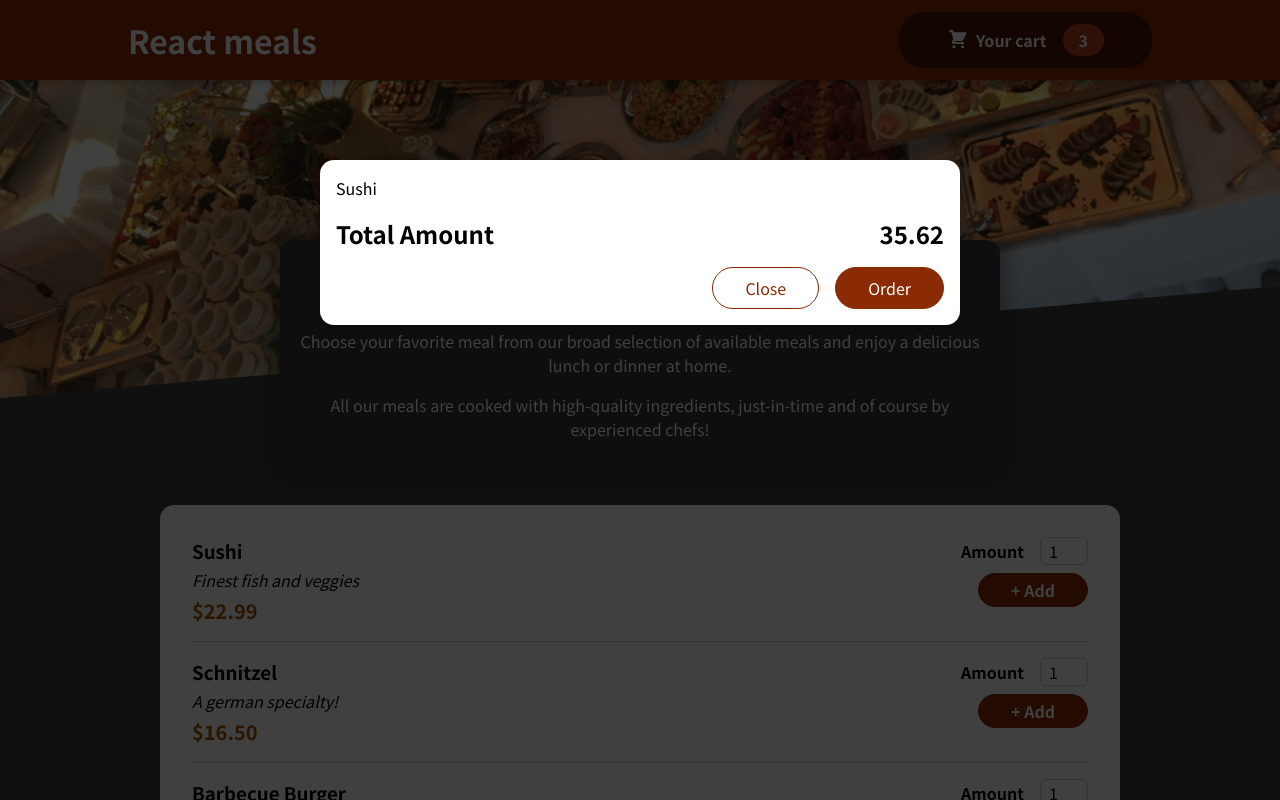
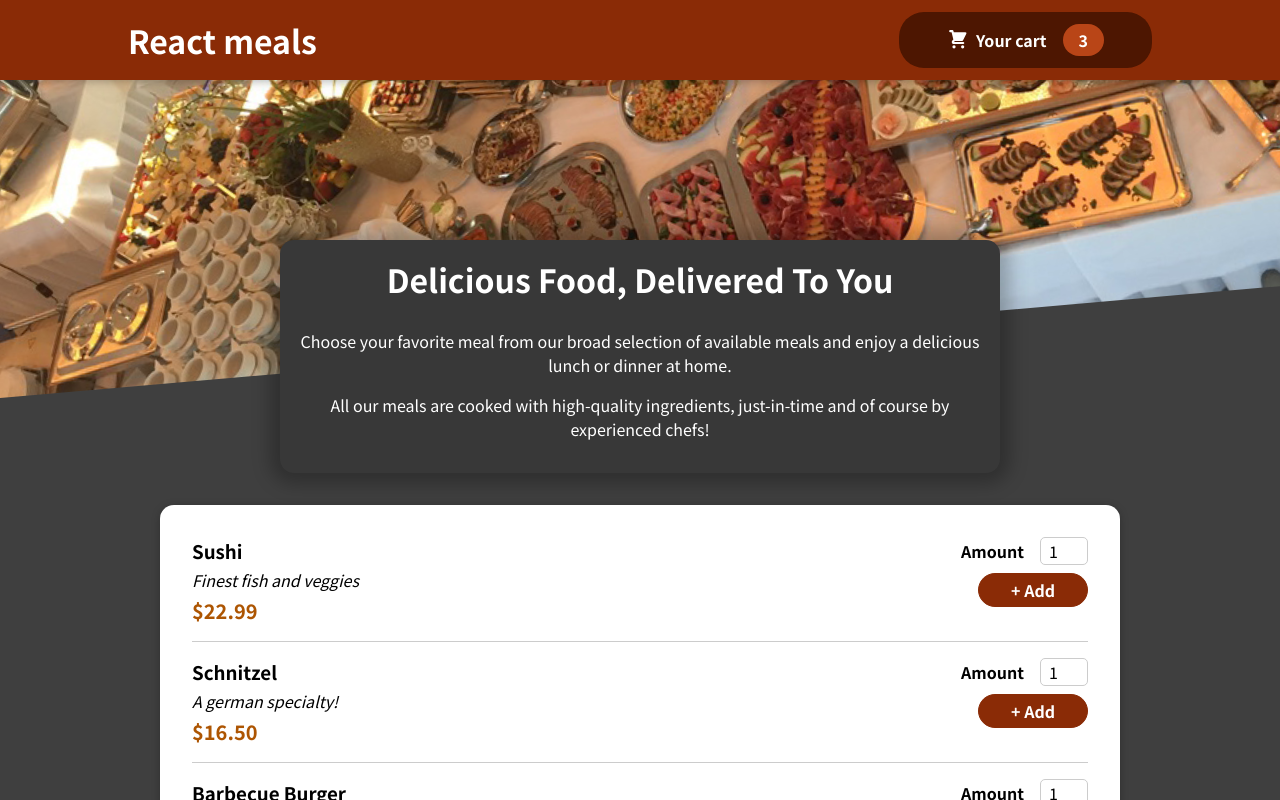
Before and after one commit to NikolaNedeljkovic1/food-app, a React (Create React App) app: page / in a window 1280 px wide. Shown: the top 800 px of the page. Built offline with nearby package versions, Linux system fonts and the light colour scheme.

Commit message:
food-app added modal appear disappear

```diff
--- a/src/App.js
+++ b/src/App.js
@@ -1,13 +1,25 @@
-import React, { Fragment } from 'react';
+import React, { Fragment, useState } from 'react';
 import Header from './components/Layout/Header';
 import Meals from './components/Meals/Meals';
 import Cart from './components/Cart/Cart';
 
+
 function App() {
+  const [cartIsShown, setcartIsShown] = useState(false);
+
+  const showCardHandler = () => {
+    setcartIsShown(true);
+  }
+
+  const hideCardHandler = () => {
+    setcartIsShown(false);
+  }
+
   return (
     <Fragment>
-      <Cart/>
-      <Header></Header>
+        {cartIsShown && <Cart onClose={hideCardHandler}/>}
+
+      <Header onShowCart={showCardHandler}/>
       <main>
       <Meals/>
       </main>
--- a/src/components/Cart/Cart.js
+++ b/src/components/Cart/Cart.js
@@ -9,14 +9,14 @@
     </ul>
   );
   return (
-    <Modal>
+    <Modal onClose={props.Close}>
       {cartItems}
       <div className={classes.total}>
           <span>Total Amount</span>
           <span>35.62</span>
       </div>
       <div className={classes.actions}>
-          <button className={classes['button--alt']}> Close</button>
+          <button className={classes['button--alt']} onClick={props.onClose}> Close</button>
           <button className={classes.button}>Order</button>
       </div>
     </Modal>
--- a/src/components/Layout/Header.js
+++ b/src/components/Layout/Header.js
@@ -3,12 +3,12 @@
 import classes from './Header.module.css';
 import HeaderCartButton from './HeaderCartButton';
 
-const Header = () => {
+const Header = (props) => {
   return (
     <Fragment>
       <header className={classes.header}>
           <h1> React meals</h1>
-          <HeaderCartButton />
+          <HeaderCartButton onShowCart={props.onShowCart}/>
       </header>
       <div className={classes['main-image']}>
           <img src={mealsImage} alt="A table full of delicious food"/>
--- a/src/components/Layout/HeaderCartButton.js
+++ b/src/components/Layout/HeaderCartButton.js
@@ -2,9 +2,9 @@
 import CartIcon from "../Cart/CardIcon";
 import classes from './HeaderCardButton.module.css';
 
-const HeaderCartButton = () => {
+const HeaderCartButton = (props) => {
   return (
-    <button className={classes.button}>
+    <button className={classes.button} onClick={props.onShowCart}>
       <span className={classes.icon}>
         <CartIcon />
       </span>
--- a/src/components/UI/Modal.js
+++ b/src/components/UI/Modal.js
@@ -3,7 +3,7 @@
 import classes from './Modal.module.css';
 
 const Backdrop = props => {
-return <div className={classes.backdrop}></div>
+return <div className={classes.backdrop} onClick={props.onClose}></div>
 };
 const ModalOverlay = props => {
 return <div className={classes.modal}>
@@ -15,7 +15,7 @@
 
 const Modal = (props) => {
 return <Fragment>
- {ReactDOM.createPortal(<Backdrop/>, portalElement)}
+ {ReactDOM.createPortal(<Backdrop onClose={props.onClose}/>, portalElement)}
  {ReactDOM.createPortal(<ModalOverlay>{props.children}</ModalOverlay>, portalElement)}
 </Fragment>
 }
```
Also changed, not shown: 1 other file (tests, documents, lock files or other folders).
